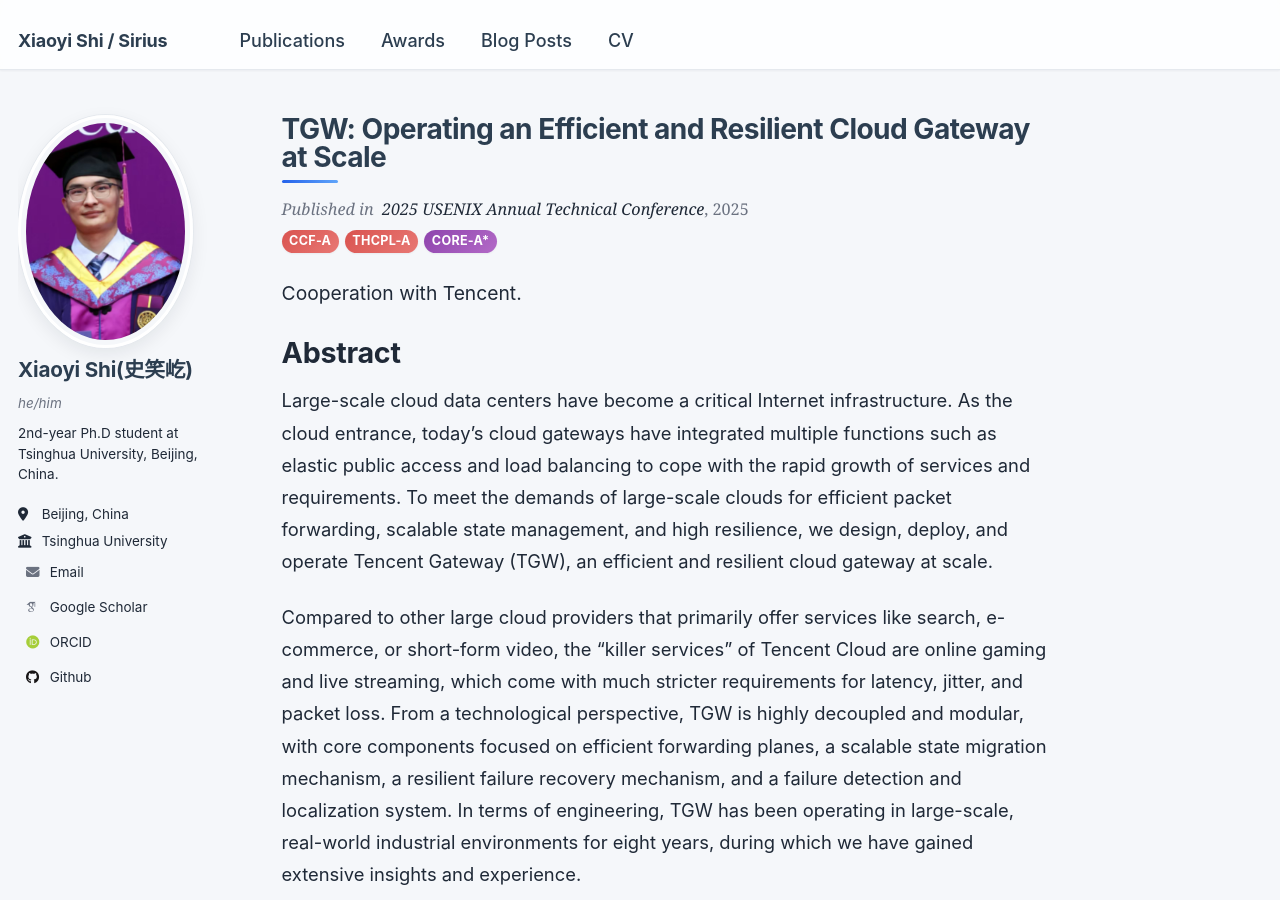
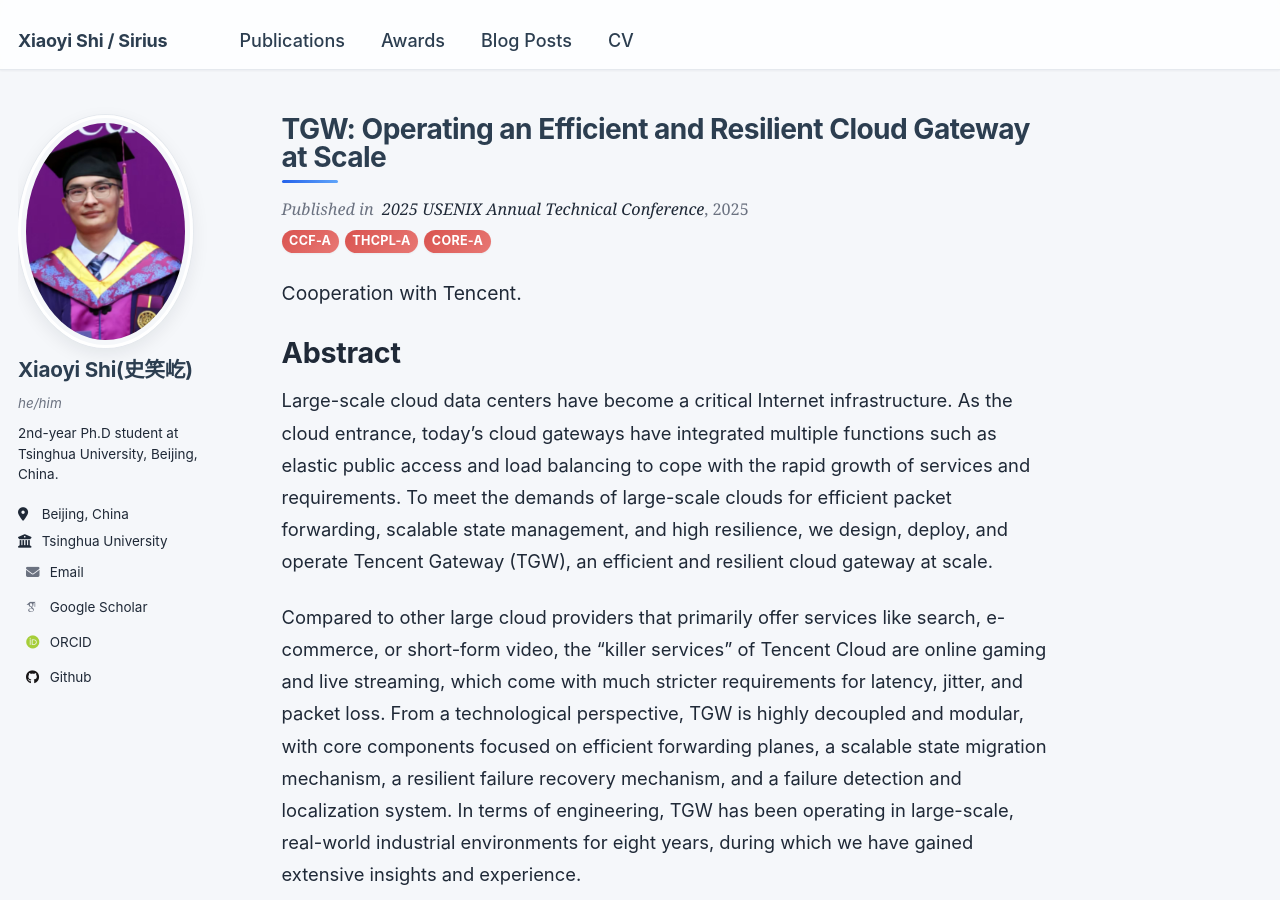
Before and after one commit to Sirius-sxy/Sirius-sxy.github.io, a Jekyll site: the page built from _publications/TGW.md, in a window 1280 px wide and 900 px high. Built offline with Jekyll 4.4.1, drawn with Linux system fonts in a browser that asks for light colours; some web fonts are replaced.

Commit message:
Fix a typo

```diff
--- a/_publications/TGW.md
+++ b/_publications/TGW.md
@@ -10,7 +10,7 @@
 citation: "Yifan Yang, Lin He, Jiasheng Zhou, Xiaoyi Shi, Yichi Xu, Shicheng Wang, Jinlong E, Ying Liu, Junwei Zhang, Zhuang Yuan, and Hengyang Xu, TGW: Operating an Efficient and Resilient Cloud Gateway at Scale. In Proceedings of the 2025 USENIX Annual Technical Conference (ATC '25), Boston, MA, USA, July 2025."
 ccf: "A"
 thcpl: "A"
-core: "A*"
+core: "A"
 apa: "Yang, Y., He, L., Zhou, J., Shi, X., Xu, Y., Wang, S., E, J., Liu, Y., Zhang, J., Yuan, Z., & Xu, H. (2025). TGW: Operating an Efficient and Resilient Cloud Gateway at Scale. In Proceedings of the 2025 USENIX Annual Technical Conference (ATC '25). Boston, MA, USA."
 bibtex: |
   @inproceedings{yang2025tgw,
```
Also changed, not shown: 1 other file.
